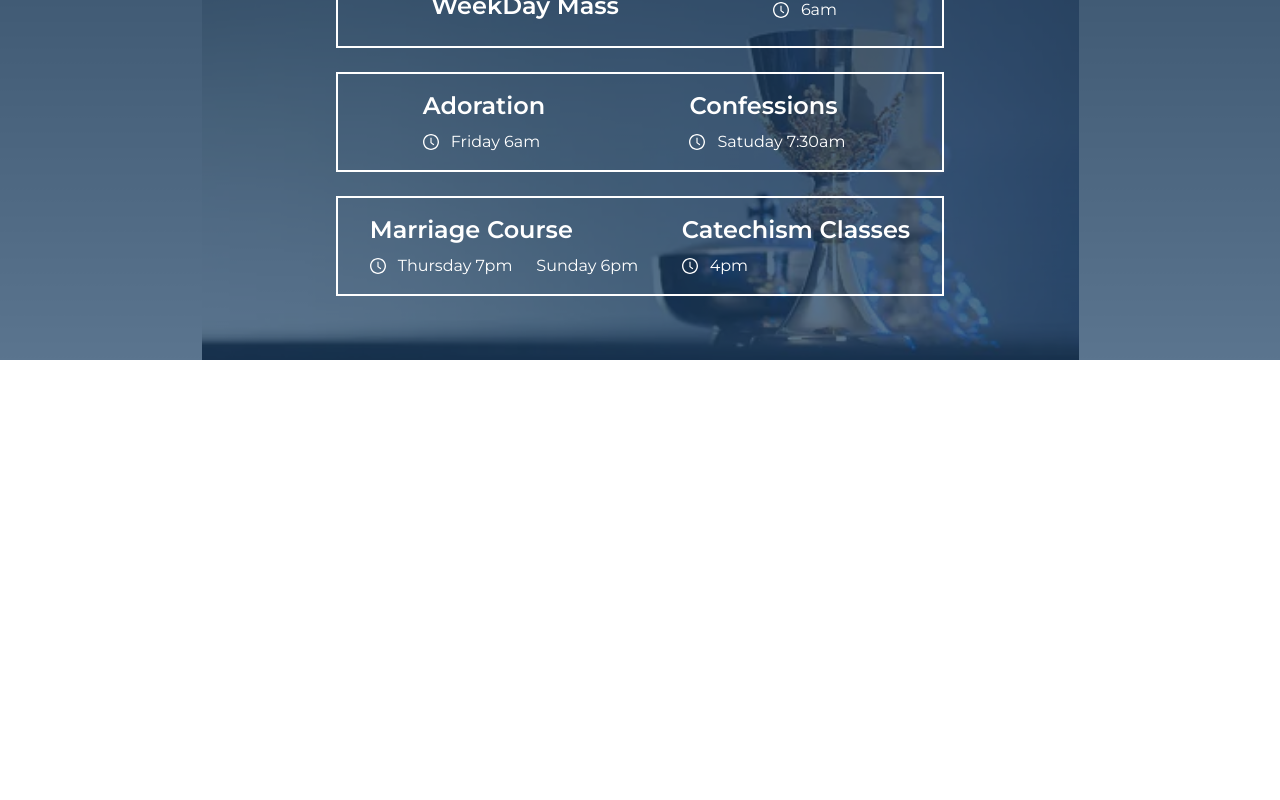
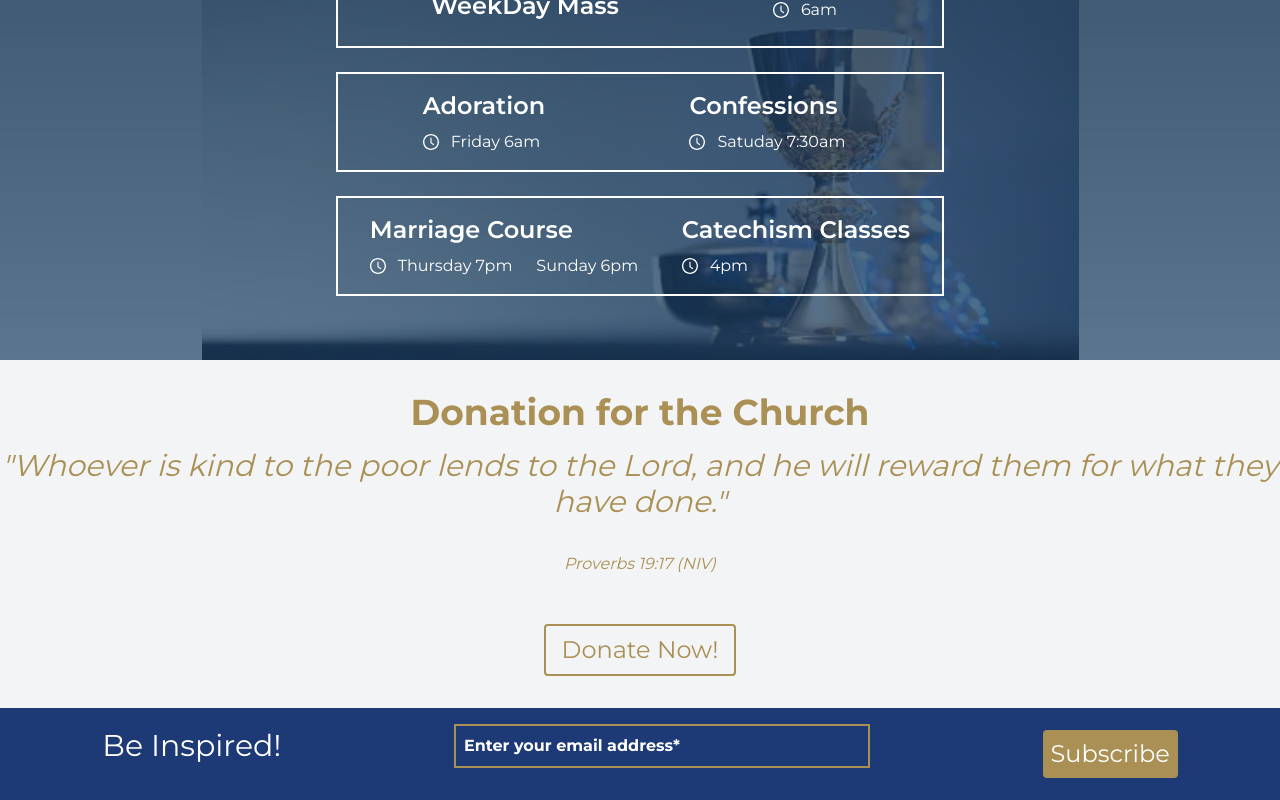
Before and after one commit to davidabuu/church-website, a Next.js app: page / in a window 1280 px wide. Shown: the part 1408-2208 px from the top of the page. Before the commit the page ends 1768 px from the top, so only its background shows below. Built offline with nearby package versions, Linux system fonts and the light colour scheme.

Commit message:
Donations Added

```diff
--- a/src/app/globals.css
+++ b/src/app/globals.css
@@ -120,3 +120,6 @@ ul li {
     display: none;
   }
 }
+.dontations{
+  font-family: Verdana, Geneva, Tahoma, sans-serif;
+}
--- a/src/app/page.tsx
+++ b/src/app/page.tsx
@@ -8,6 +8,8 @@ import AOS from "aos"; // Import the AOS libra
 import Intro from "@/components/Intro";
 import AboutUs from "@/components/AboutUs";
 import Masses from "@/components/Masses";
+import Subscribe from "@/components/Subscribe";
+import Donations from "@/components/Donations";
 const Page = () => {
   useEffect(() => {
     AOS.init();
@@ -17,6 +19,8 @@ const Page = () => {
       <Intro />
       <AboutUs />
       <Masses />
+      <Donations />
+      <Subscribe />
     </div>
   );
 };
--- /dev/null
+++ b/src/components/Donations.tsx
@@ -0,0 +1,25 @@
+import React from "react";
+
+const DonateSection = () => {
+  return (
+    <div
+      data-aos="fade-in"
+      className="flex flex-col pt-8 pb-8 items-center justify-center text-[#AA9055]  bg-gray-100"
+    >
+      <h2 className="text-center text-2xl md:text-4xl font-bold mb-4 text-[#AA9055]">
+        Donation for the Church
+      </h2>
+      <p className="md:text-3xl text-center text-2xl italic mb-8">
+        "Whoever is kind to the poor lends to the Lord, and he will reward them
+        for what they have done."
+      </p>
+      <p className=" italic mb-12">Proverbs 19:17 (NIV)</p>
+
+      <button className="text-[#AA9055] border-2 border-[#aa9055] text-2xl py-2 px-4 rounded hover:bg-[#8b7343] hover:text-white transition duration-300">
+        Donate Now!
+      </button>
+    </div>
+  );
+};
+
+export default DonateSection;
--- a/src/components/Navbar.tsx
+++ b/src/components/Navbar.tsx
@@ -56,6 +56,9 @@ const Navbar = () => {
             <a href="#services">SERVICES</a>
           </li>
           <li>
+            <a href="#dontations">DONATIONS</a>
+          </li>
+          <li>
             <a href="#contacts">CONTACT</a>
           </li>
         </ul>
@@ -83,6 +86,9 @@ const Navbar = () => {
             ABOUT
           </a>
         </li>
+        <li>
+          <a href="#dontations">DONATIONS</a>
+        </li>
         <li className="p-2 text-white border-b-[1px]">
           <a
             onClick={showNav}
--- /dev/null
+++ b/src/components/Quotes.tsx
@@ -0,0 +1,14 @@
+import React from 'react'
+
+const Quotes = () => {
+    const quote = [
+
+    ]
+  return (
+    <div>
+
+    </div>
+  )
+}
+
+export default Quotes
--- /dev/null
+++ b/src/components/Subscribe.tsx
@@ -0,0 +1,20 @@
+import React from "react";
+
+const Subscribe = () => {
+  return (
+    <form className="flex flex-col md:flex-row items-center justify-around bg-[#1e3a76] p-4 text-white">
+      <h2 className="text-3xl mb-4">Be Inspired!</h2>
+      <input
+        className="border-2 placeholder:text-white placeholder:font-bold p-2 mb-4 bg-[#1e3a76] outline-none border-[#aa9055] w-full md:w-96 lg:w-1/2 xl:w-1/3"
+        type="email"
+        required
+        placeholder="Enter your email address*"
+      />
+      <button className="text-2xl cursor-pointer p-2 bg-[#aa9055] hover:bg-[#fff] hover:text-black transition duration-300 rounded">
+        Subscribe
+      </button>
+    </form>
+  );
+};
+
+export default Subscribe;
```
